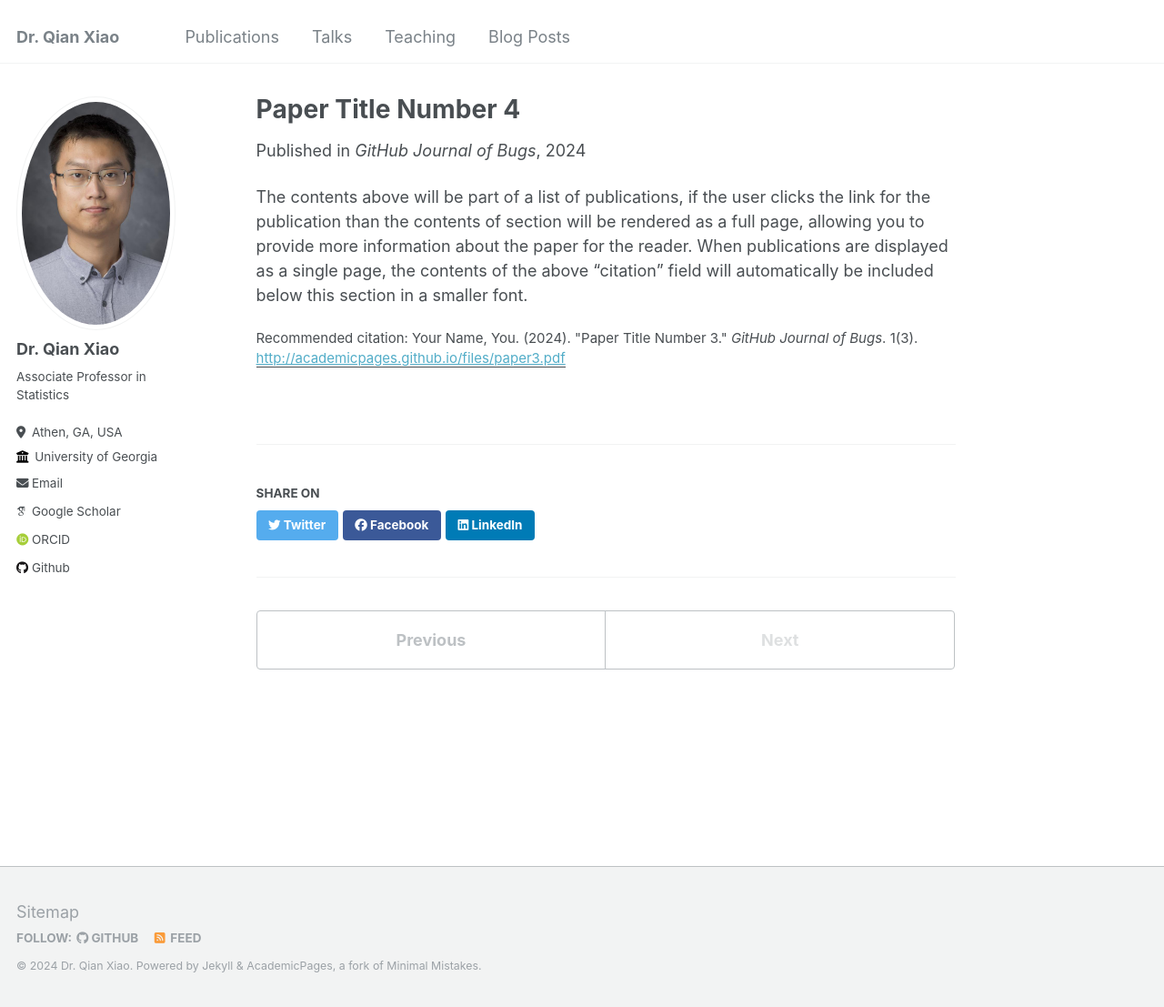
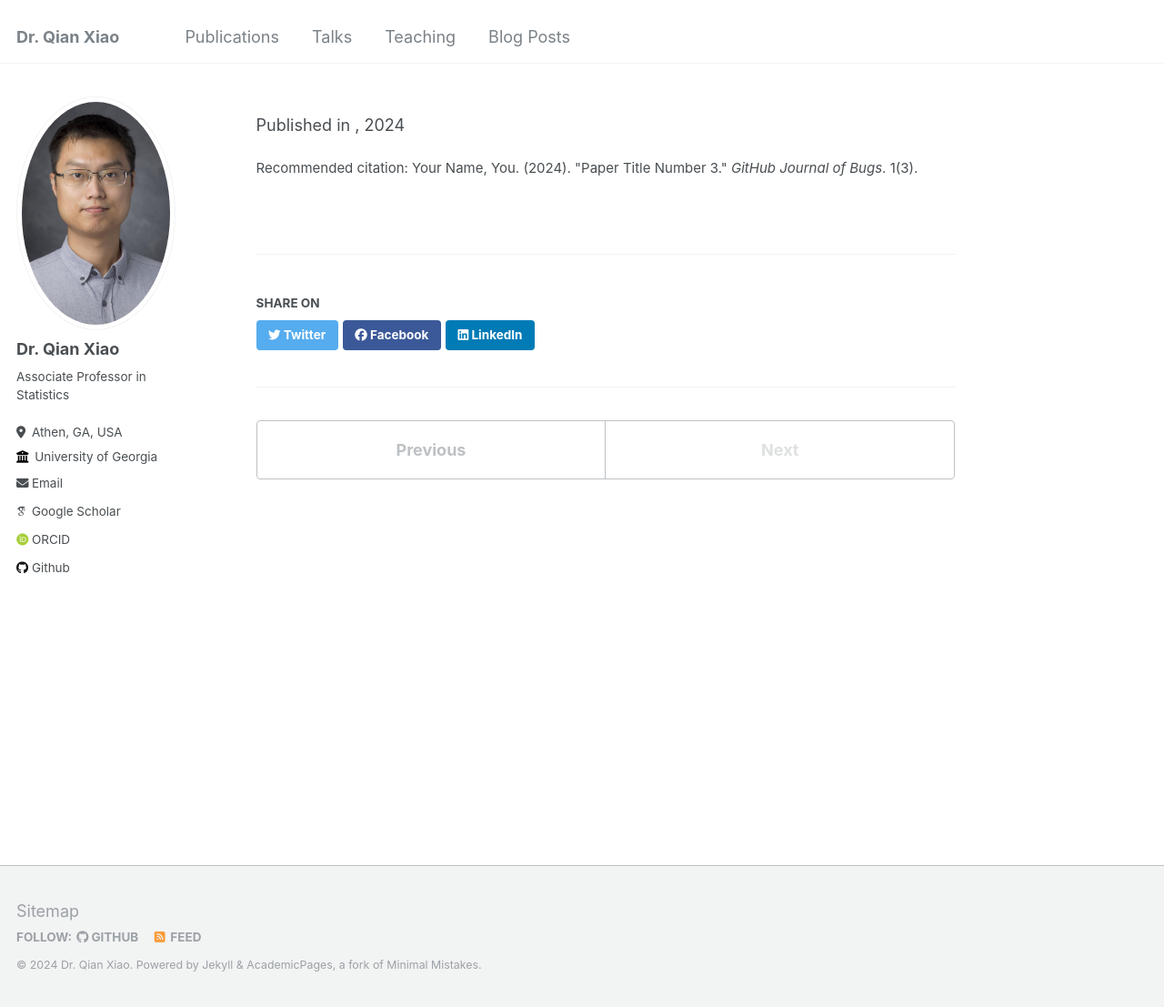
Before and after one commit to QXlab/QXlab.github.io, a Jekyll site: the page built from _publications/2024-02-17-paper-title-number-4.md, in a window 1280 px wide and 1107 px high. Shown: the whole window at 91% size. Built offline with Jekyll 4.4.1, drawn with Linux system fonts in a browser that asks for light colours; some web fonts are replaced.

Commit message:
Update 2024-02-17-paper-title-number-4.md

```diff
--- a/_publications/2024-02-17-paper-title-number-4.md
+++ b/_publications/2024-02-17-paper-title-number-4.md
@@ -1,12 +1,10 @@
 ---
-title: "Paper Title Number 4"
+title: ""
 collection: publications
 permalink: /publication/2024-02-17-paper-title-number-4
-excerpt: 'This paper is about fixing template issue #693.'
+excerpt: ''
 date: 2024-02-17
-venue: 'GitHub Journal of Bugs'
-paperurl: 'http://academicpages.github.io/files/paper3.pdf'
+venue: ''
+paperurl: ''
 citation: 'Your Name, You. (2024). &quot;Paper Title Number 3.&quot; <i>GitHub Journal of Bugs</i>. 1(3).'
 ---
-
-The contents above will be part of a list of publications, if the user clicks the link for the publication than the contents of section will be rendered as a full page, allowing you to provide more information about the paper for the reader. When publications are displayed as a single page, the contents of the above "citation" field will automatically be included below this section in a smaller font.
```
